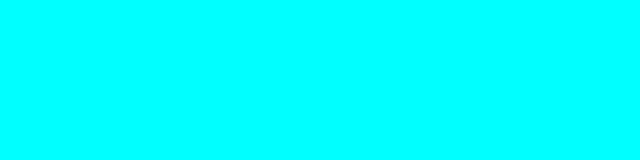
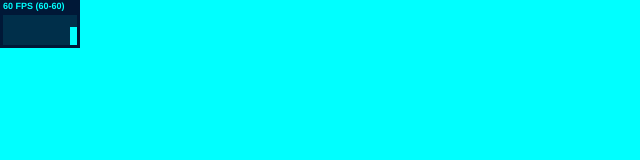
Before and after one commit to alexholt/glocon, a website built with webpack: page src/client/index.html in a window 1280 px wide. Shown: the whole page, without its empty margins (0-640 px from the left). Built offline with nearby package versions, Linux system fonts and the light colour scheme; some packages are replaced by stand-ins of ours.

Commit message:
Add FPS meter

```diff
--- a/package.json
+++ b/package.json
@@ -50,6 +50,7 @@
     "postcss-loader": "^0.13.0",
     "precss": "^1.4.0",
     "sass-loader": "^4.0.2",
+    "stats.js": "^0.17.0",
     "style-loader": "^0.13.1",
     "svg-inline-loader": "^0.7.0",
     "svg-loader": "0.0.2",
--- a/src/client/index.js
+++ b/src/client/index.js
@@ -2,14 +2,18 @@ import { scaleCanvas } from './canvas_tools';
 import { throttle } from 'lodash';
 import Map from './map';
 import UnitManager from './unit_manager';
+import Stats from 'stats.js';
 
 let context;
 
 let isPanning = false;
 let lastX;
 let lastY;
+let lastFrame;
+let stats;
 
 function initialize() {
+  initializeFPS();
   const canvas = document.querySelector('canvas');
   context = canvas.getContext('2d');
   Map.init(window.innerWidth, window.innerHeight);
@@ -61,9 +65,15 @@ function initialize() {
   window.requestAnimationFrame(render);
 }
 
+function initializeFPS() {
+  stats = new Stats();
+  document.body.appendChild(stats.dom);
+}
+
 function render(timestamp) {
   Map.draw(context);
   UnitManager.draw(context, Map.getScale(), Map.getOffsetX(), Map.getOffsetY());
+  stats.update();
   window.requestAnimationFrame(render);
 }
 
```
Also changed, not shown: src/client/styles/index.scss (line endings or trailing spaces), 1 other file.
